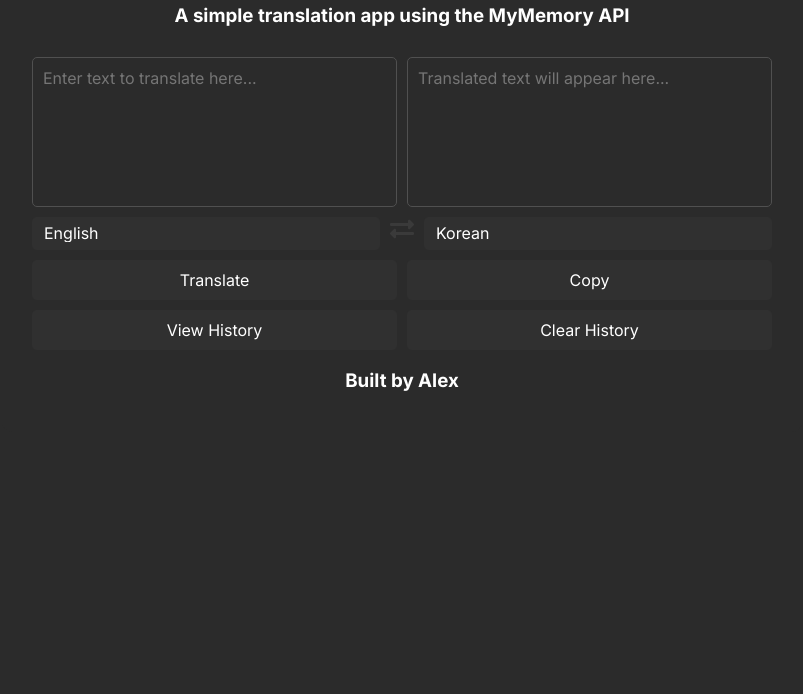
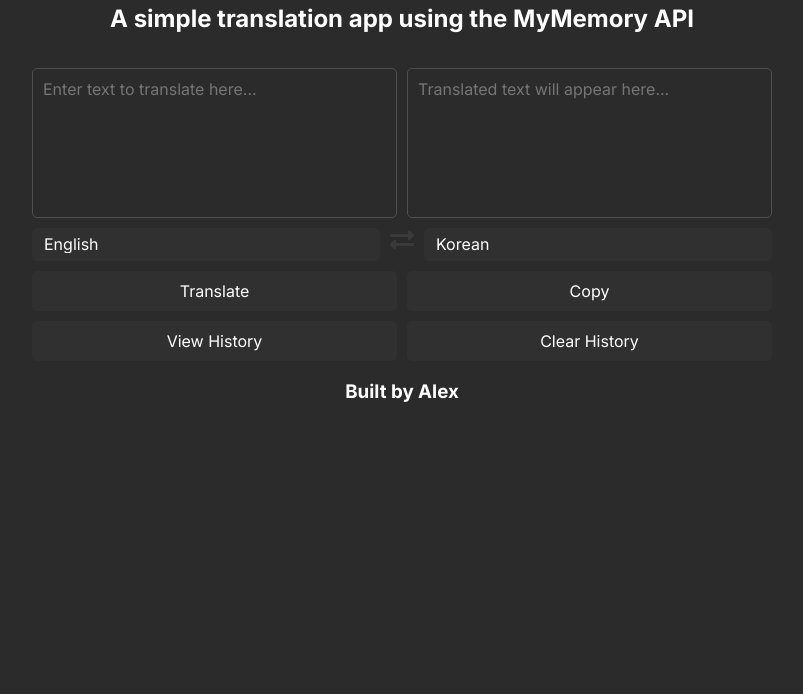
Before and after one commit to alexanderjdavey/SwiftLingo, a browser extension: page index.html in a window 1280 px wide. Shown: the part 106-800 px from the top of the page, without its empty margins (238-1041 px from the left). Drawn offline with Linux system fonts and the light colour scheme.

```diff
--- a/index.html
+++ b/index.html
@@ -13,7 +13,7 @@
   <body>
     <div class="container">
       <h1>🚀 SwiftLingo Translator 🌎</h1>
-      <h3>A simple translation app using the MyMemory API</h3>
+      <h2>A simple translation app using the MyMemory API</h2>
       <br />
       <div class="translation-boxes">
         <textarea
```
Also changed, not shown: manifest.json.
